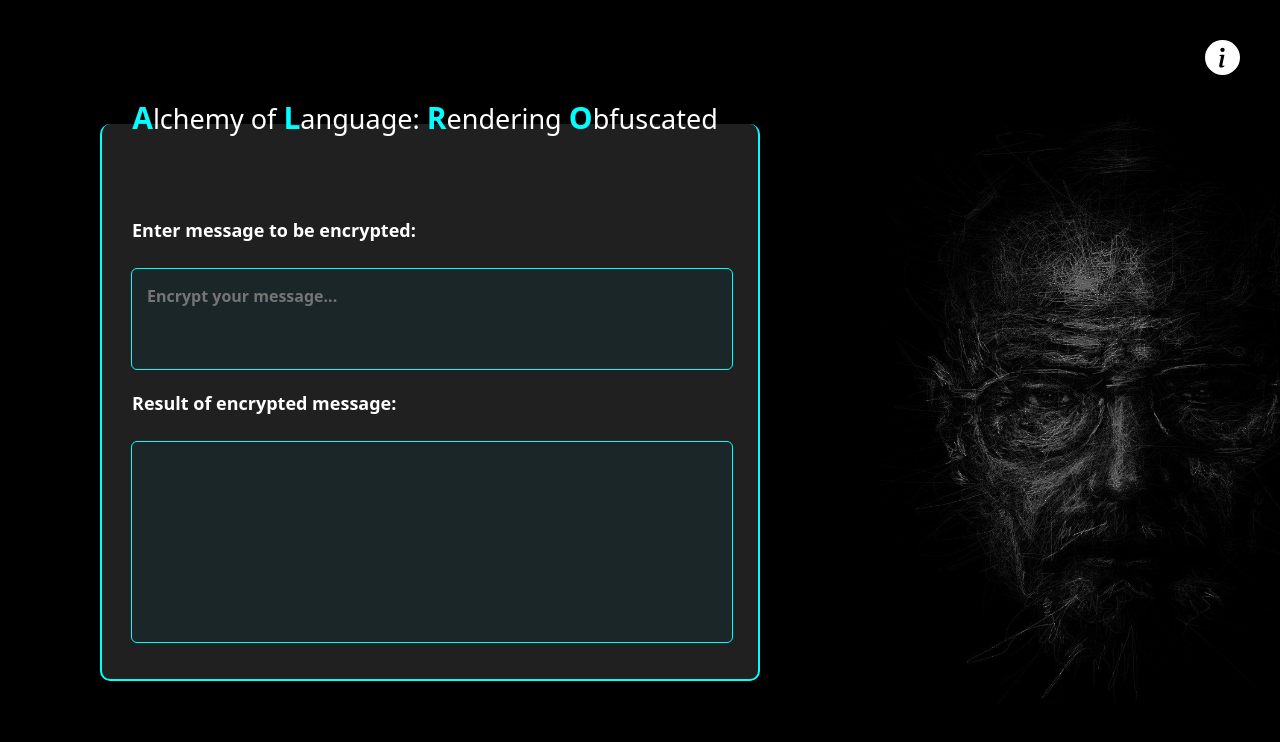
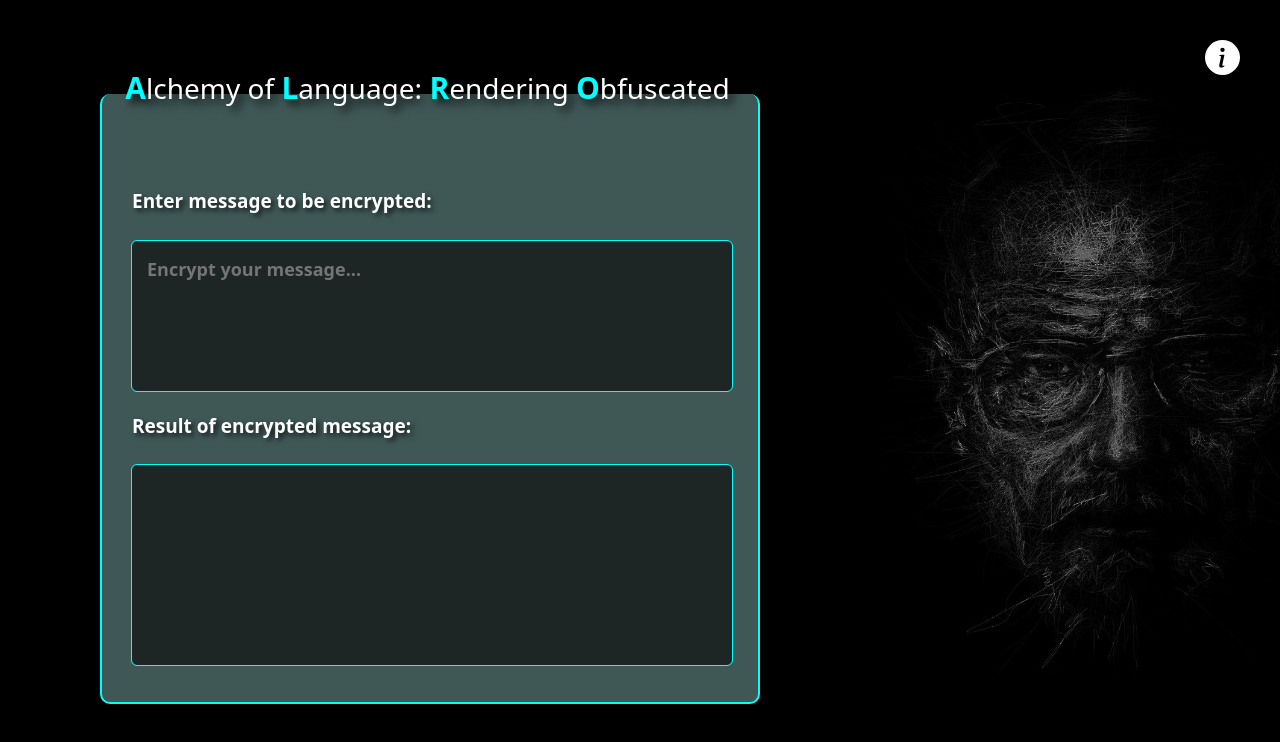
Before and after one commit to AlroJohn/AlroJohn.github.io, a plain HTML site: page index.html in a window 1280 px wide. Shown: the top 742 px of the page. Drawn offline with nearby package versions, Linux system fonts and the light colour scheme.

Commit message:
updated style and color for the container

```diff
--- a/stylee.css
+++ b/stylee.css
@@ -15,10 +15,12 @@ body {
 
 }
 h1{
-  font-size: 27px;
+  font-size: 28px;
   text-align: center;
   white-space: nowrap;
   color: white;
+
+  text-shadow: 5px 5px 10px rgb(0, 0, 0);
 }
 h1 span {
   color: rgb(0, 255, 255); /* Make the letters red */
@@ -31,10 +33,10 @@ h1 span {
   position: absolute;
 }
 .image_title h1{
-  margin-left: -790px;
+  margin-left: -785px;
 }
 .image_title{
-  margin: 80px 800px;
+  margin: 50px 800px;
 }
 .image_title img{
   margin: -30px 60px;
@@ -82,11 +84,12 @@ table{
 
 label {
   font-weight: 200;
-  font-size: 18px;
+  font-size: 19px;
   color:white;
   font-weight: 600;
   margin-bottom: 25px;
   margin-top: 15px;
+  text-shadow: 3px 3px 5px rgba(0, 0, 0, 0.726);
 }
 textarea::-webkit-scrollbar {
   display: none;
@@ -94,35 +97,39 @@ textarea::-webkit-scrollbar {
 
 textarea {
   width: 600px;
-  height: 100px;
+  height: 150px;
   padding: 10px;
-  font-size: 16px;
+  font-size: 18px;
   border: none;
   outline: aqua 1px solid;
   border-radius: 5px;
   resize: none;
   overflow-wrap: break-word;
   word-break: break-word;
-  background-color: #1b2628;
-  color: rgb(235, 235, 235);
+  background-color: #1d2625;
+  color: rgb(223, 223, 223);
   font-weight: 550;
   text-align: justify;
   padding: 15px 15px 15px 15px;
+  transition: all .1s ease-in-out;
+}
+textarea:focus{
+  outline: aqua 3px solid;
 }
 .container {
   width: 660px;
-  margin: -590px 80px;
+  margin: -560px 80px;
   padding: 30px;
-  background-color: rgba(45, 45, 45, 0.717);
+  background-color: rgb(63, 88, 86);
   border-radius: 10px;
   border: 2px solid aqua;
   border-top: none;
 }
 .encrypt-container{
   width: 660px;
-  margin: -630px 80px;
+  margin: -600px 80px;
   padding: 30px;
-  background-color: rgba(45, 45, 45, 0.717);
+  background-color: rgb(63, 88, 86);
   border-radius: 10px;
   border: 2px solid aqua;
   border-top: none;
@@ -185,6 +192,3 @@ header nav a:hover::before,
 header nav a:hover::after {
   width: 50%;
 }
-
-
-/* MEnubar */
```
